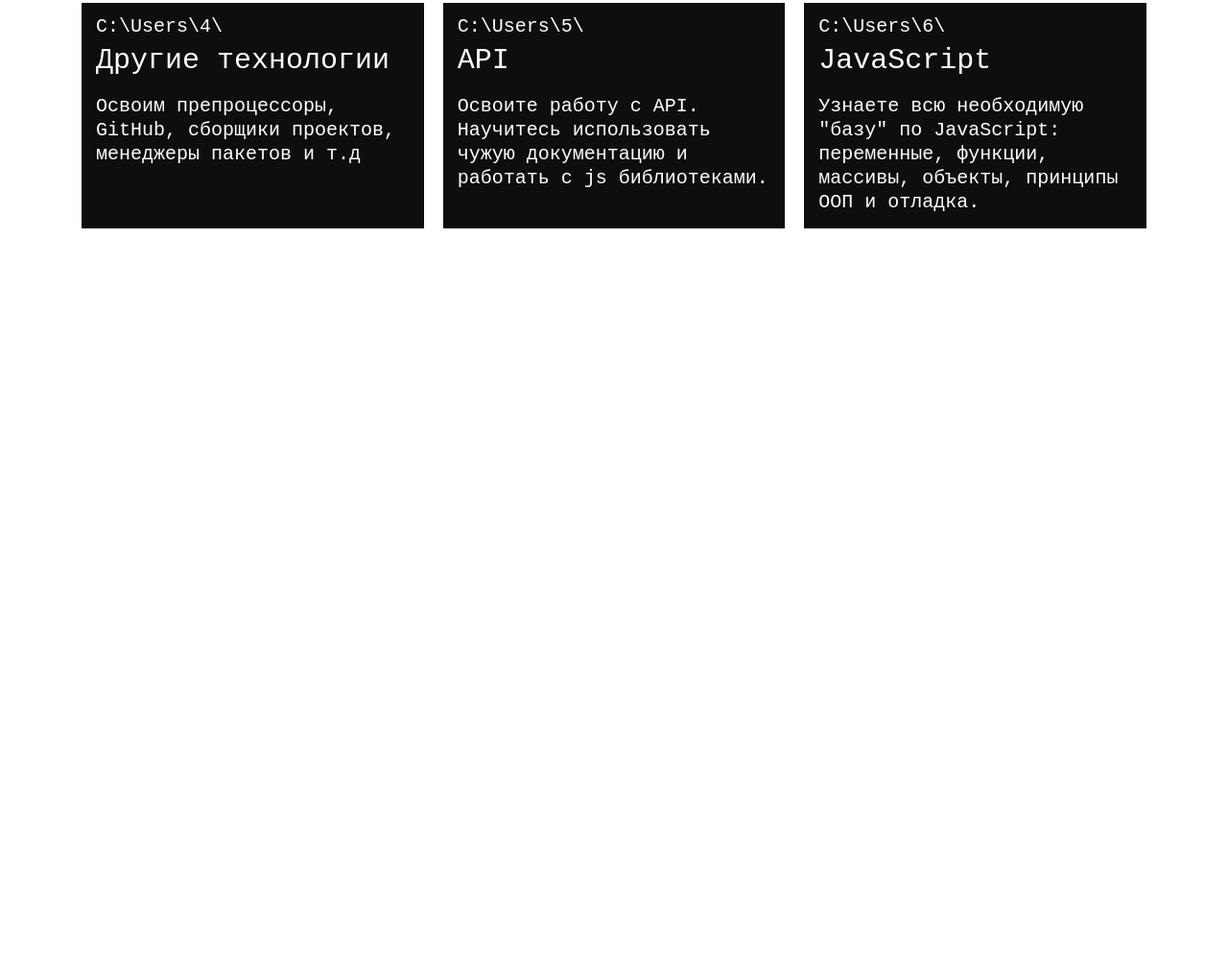
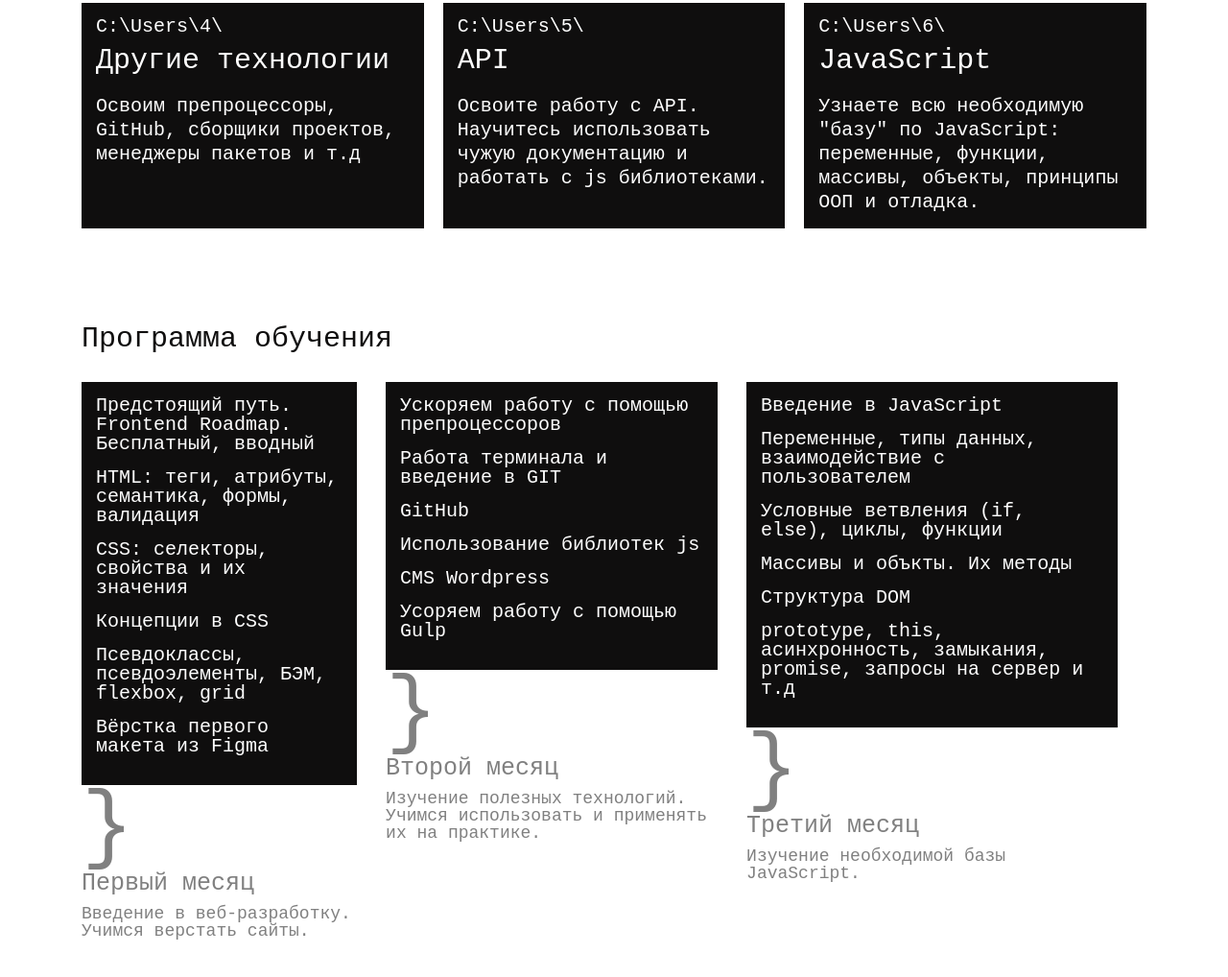
Before and after one commit to alexeenko-sys/development-mentoring, a plain HTML site: page index.html in a window 1280 px wide. Shown: the part 1685-2703 px from the top of the page at 96% size. Before the commit the page ends 2023 px from the top, so only its background shows below. Drawn offline with Linux system fonts and the light colour scheme.

Commit message:
feat: add programm section

```diff
--- a/assets/css/main.css
+++ b/assets/css/main.css
@@ -218,3 +218,44 @@ a {
     font-size: 20px;
     line-height: 25px;
 }
+
+.programm {
+    padding-bottom: 100px;
+}
+.programm__title {
+    font-size: 30px;
+    margin-bottom: 30px;
+}
+.programm__wrapper {
+    display: flex;
+    align-items: baseline;
+}
+.programm-lists {
+    display: flex;
+    flex-direction: column;
+    max-width: 450px;
+    margin-right: 30px;
+}
+.programm-list {
+    background-color: #0F0E0E;
+    color: #fff;
+    padding: 15px;
+}
+.programm-list__item {
+    font-size: 20px;
+    margin-bottom: 15px;
+}
+.programm-figure {
+    font-size: 90px;
+    color: grey;
+}
+.programm-info {
+    color: grey;
+}
+.programm-info__title {
+    font-size: 25px;
+    margin-bottom: 10px;
+}
+.programm-info__descr {
+    font-size: 18px;
+}
--- a/assets/css/media.css
+++ b/assets/css/media.css
@@ -50,6 +50,13 @@
     display: block;
     margin: 0 auto 30px;
   }
+  .programm__wrapper {
+    flex-wrap: wrap;
+  }
+  .programm-lists {
+    width: 100%;
+    margin: 0 auto 30px;
+  }
 }
 
 @media (max-width: 450px) {
--- a/index.html
+++ b/index.html
@@ -90,7 +90,58 @@
             </div>
         </div>
     </section>
-
+    <section class="programm">
+        <div class="container">
+            <h2 class="programm__title">Программа обучения</h2>
+            <div class="programm__wrapper">
+                <div class="programm-lists">
+                    <ul class="programm-list">
+                        <li class="programm-list__item">Предстоящий путь. Frontend Roadmap. Бесплатный, вводный</li>
+                        <li class="programm-list__item">HTML: теги, атрибуты, семантика, формы, валидация</li>
+                        <li class="programm-list__item">CSS: селекторы, свойства и их значения</li>
+                        <li class="programm-list__item">Концепции в CSS</li>
+                        <li class="programm-list__item">Псевдоклассы, псевдоэлементы, БЭМ, flexbox, grid</li>
+                        <li class="programm-list__item">Вёрстка первого макета из Figma</li>
+                    </ul>
+                    <p class="programm-figure">}</p>
+                    <div class="programm-info">
+                        <h4 class="programm-info__title">Первый месяц</h4>
+                        <p class="programm-info__descr">Введение в веб-разработку. Учимся верстать сайты.</p>
+                    </div>
+                </div>
+                <div class="programm-lists">
+                    <ul class="programm-list">
+                        <li class="programm-list__item">Ускоряем работу с помощью препроцессоров</li>
+                        <li class="programm-list__item">Работа терминала и введение в GIT</li>
+                        <li class="programm-list__item">GitHub</li>
+                        <li class="programm-list__item">Использование библиотек js</li>
+                        <li class="programm-list__item">СMS Wordpress</li>
+                        <li class="programm-list__item">Усоряем работу с помощью Gulp</li>
+                    </ul>
+                    <p class="programm-figure">}</p>
+                    <div class="programm-info">
+                        <h4 class="programm-info__title">Второй месяц</h4>
+                        <p class="programm-info__descr">Изучение полезных технологий. Учимся использовать и применять их на практике.</p>
+                    </div>
+                </div>
+                <div class="programm-lists">
+                    <ul class="programm-list">
+                        <li class="programm-list__item">Введение в JavaScript</li>
+                        <li class="programm-list__item">Переменные, типы данных, взаимодействие с пользователем</li>
+                        <li class="programm-list__item">Условные ветвления (if, else), циклы, функции</li>
+                        <li class="programm-list__item">Массивы и объкты. Их методы</li>
+                        <li class="programm-list__item">Структура DOM</li>
+                        <li class="programm-list__item">prototype, this, асинхронность, замыкания, promise, запросы на сервер и т.д</li>
+                    </ul>
+                    <p class="programm-figure">}</p>
+                    <div class="programm-info">
+                        <h4 class="programm-info__title">Третий месяц</h4>
+                        <p class="programm-info__descr">Изучение необходимой базы JavaScript.</p>
+                    </div>
+                </div>
+            </div>
+        </div>
+    </section>
 
 
     <script src="assets/js/main.js"></script>
```
